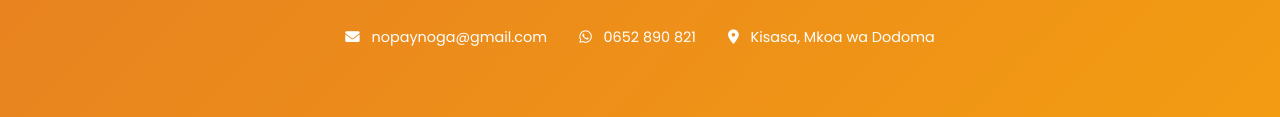
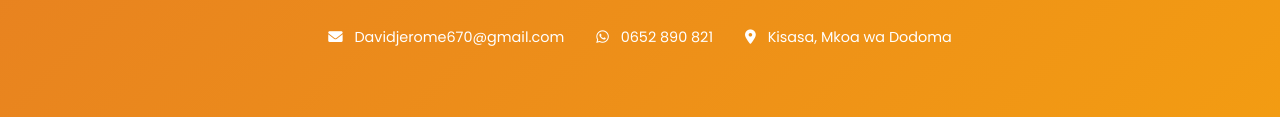
Before and after one commit to jerome670/Magari, a plain HTML site: page index.html in a window 1280 px wide. Shown: the part 5013-5130 px from the top of the page. Drawn offline with nearby package versions, Linux system fonts and the light colour scheme.

Commit message:
Update index.html

```diff
--- a/index.html
+++ b/index.html
@@ -204,7 +204,7 @@
                 <a href="booking.html" class="btn-white"><i class="fas fa-calendar-alt"></i> Omba Nukuu ya Bei</a>
                 <a href="tel:0652890821" class="btn-outline-white"><i class="fas fa-phone-alt"></i> Piga: 0652 890 821</a>
             </div>
-            <div class="cta-contact"><span><i class="fas fa-envelope"></i> nopaynoga@gmail.com</span><span><i class="fab fa-whatsapp"></i> 0652 890 821</span><span><i class="fas fa-map-marker-alt"></i> Kisasa, Mkoa wa Dodoma</span></div>
+            <div class="cta-contact"><span><i class="fas fa-envelope"></i> Davidjerome670@gmail.com</span><span><i class="fab fa-whatsapp"></i> 0652 890 821</span><span><i class="fas fa-map-marker-alt"></i> Kisasa, Mkoa wa Dodoma</span></div>
         </div>
     </div>
 </section>
```
